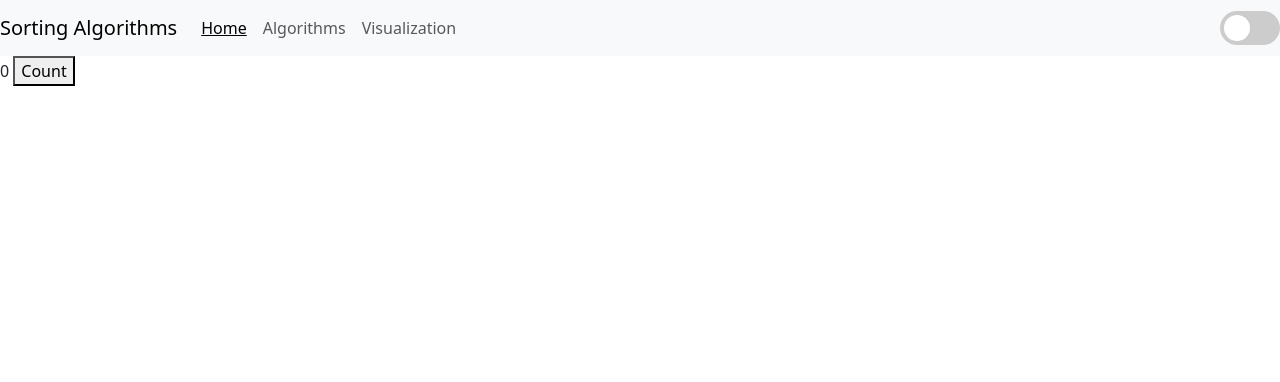
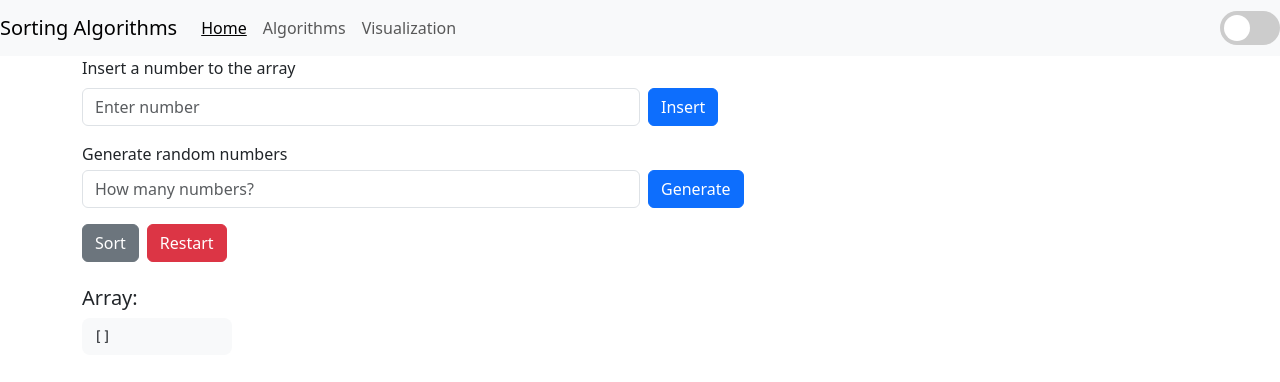
Before and after one commit to Yorlock/SortingVisualization, a Vue app: page / in a window 1280 px wide. Shown: the top 382 px of the page. Built offline with nearby package versions, Linux system fonts and the light colour scheme.

Commit message:
ArrayForm poc

```diff
--- a/src/App.vue
+++ b/src/App.vue
@@ -1,7 +1,7 @@
 <script setup lang="ts">
 import { ref } from 'vue'
 import NavBar from "./components/NavBar.vue";
-import Home from "./components/Home.vue";
+import ArrayForm from "./components/ArrayForm.vue";
 import type { Page } from '@/types/Page'
 
 const pages = ref<Page[]>([])
@@ -16,5 +16,5 @@ getPages()
 
 <template>
   <NavBar :pages="pages"></NavBar>
-  <Home></Home>
+  <ArrayForm></ArrayForm>
 </template>
--- /dev/null
+++ b/src/components/ArrayForm.vue
@@ -0,0 +1,64 @@
+<script setup>
+import { ref } from 'vue'
+import { useArrayStore } from '@/stores/array'
+
+const array = useArrayStore();
+</script>
+
+<template>
+    <div class="container mb-3">
+        <form @submit.prevent="">
+            <!-- Manual Insert -->
+            <div class="mb-3">
+                <label class="form-label">Insert a number to the array</label>
+                <div class="d-flex gap-2">
+                    <input type="number" v-model.number="manualNumber" class="form-control w-50"
+                        placeholder="Enter number" />
+                    <button @click.prevent="array.insertNumber(manualNumber)" class="btn btn-primary">
+                        Insert
+                    </button>
+                </div>
+            </div>
+
+            <!-- Random Generator -->
+            <div class="mb-3">
+                <div class="d-flex align-items-center gap-2 mb-1">
+                    <label class="form-label mb-0">Generate random numbers</label>
+                </div>
+                <div class="d-flex gap-2">
+                    <input type="number" v-model.number="randomCount" class="form-control w-50"
+                        placeholder="How many numbers?" />
+                    <button @click.prevent="array.generateRandom(randomCount)" class="btn btn-primary">
+                        Generate
+                    </button>
+                </div>
+            </div>
+
+            <!-- Control buttons -->
+            <div class="mt-3 d-flex gap-2">
+                <button @click.prevent="array.sortArray()" class="btn btn-secondary">
+                    Sort
+                </button>
+                <button @click.prevent="array.restartArray()" class="btn btn-danger">
+                    Restart
+                </button>
+            </div>
+
+            <!-- Display the array -->
+            <div class="mt-4">
+                <h5>Array:</h5>
+                <pre class="array-display">{{ array.numbers }}</pre>
+            </div>
+        </form>
+    </div>
+</template>
+
+<style scoped>
+.array-display {
+    background: #f8f9fa;
+    padding: 0.5rem 0.75rem;
+    border-radius: 0.5rem;
+    display: inline-block;
+    min-width: 150px;
+}
+</style>
--- /dev/null
+++ b/src/stores/array.ts
@@ -0,0 +1,35 @@
+import { defineStore } from "pinia";
+
+export const useArrayStore = defineStore("array", {
+  state: () => ({
+    numbers: JSON.parse(localStorage.getItem("numbers") ?? "[]"),
+  }),
+  //getters: {
+
+  //},
+  actions: {
+    insertNumber(value: number) {
+      if (value !== null) {
+        this.numbers.push(value);
+      }
+      localStorage.setItem("numbers", JSON.stringify(this.numbers));
+    },
+    generateRandom(randomCount: number) {
+      if (randomCount && randomCount > 0) {
+        const newNumbers = Array.from({ length: randomCount }, () =>
+          Math.floor(Math.random() * 100)
+        );
+        this.numbers.push(...newNumbers);
+      }
+      localStorage.setItem("numbers", JSON.stringify(this.numbers));
+    },
+    restartArray() {
+      this.numbers = [];
+      localStorage.setItem("numbers", JSON.stringify(this.numbers));
+    },
+    sortArray() {
+      this.numbers.sort();
+      localStorage.setItem("numbers", JSON.stringify(this.numbers));
+    },
+  },
+});
```
